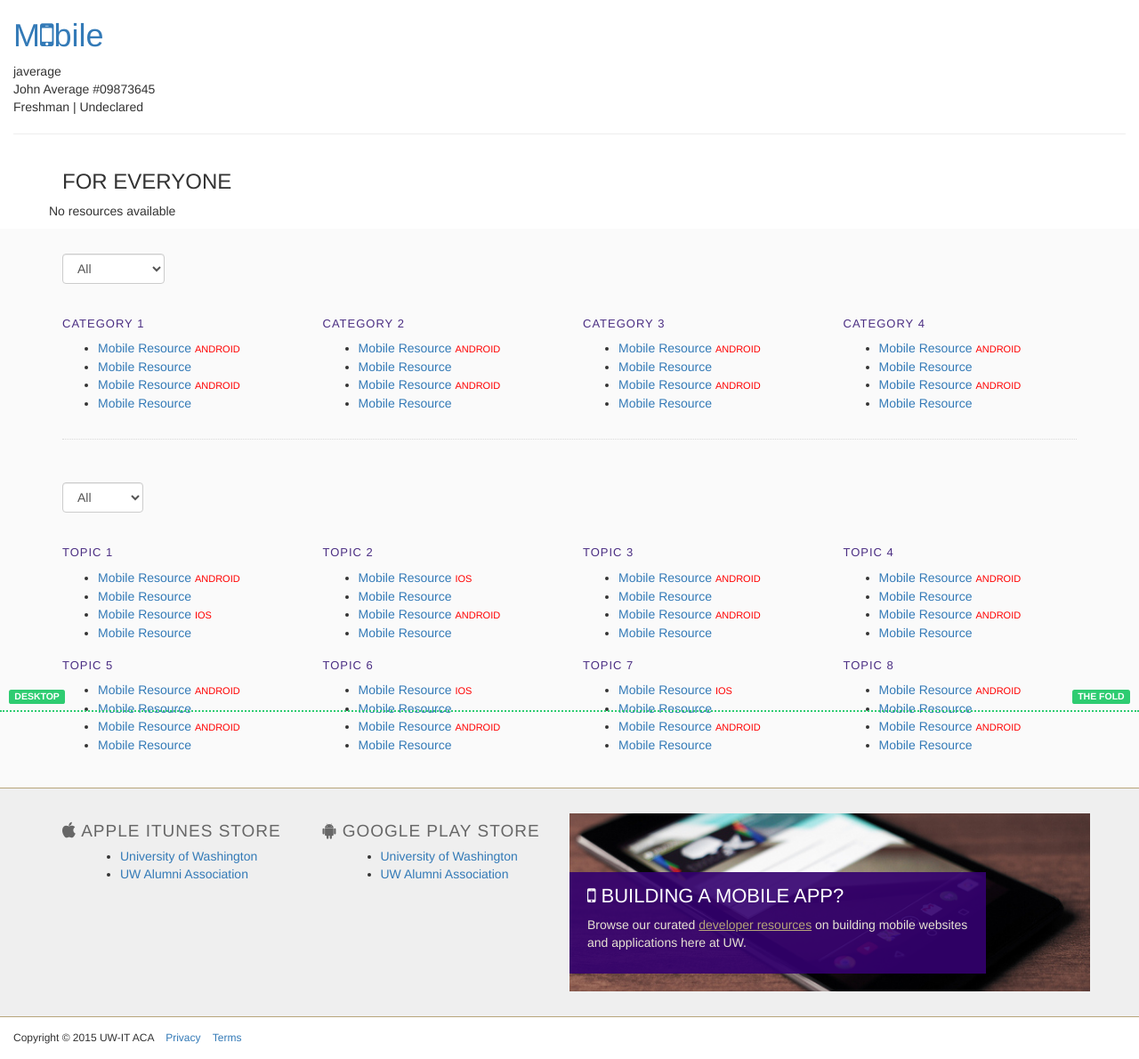
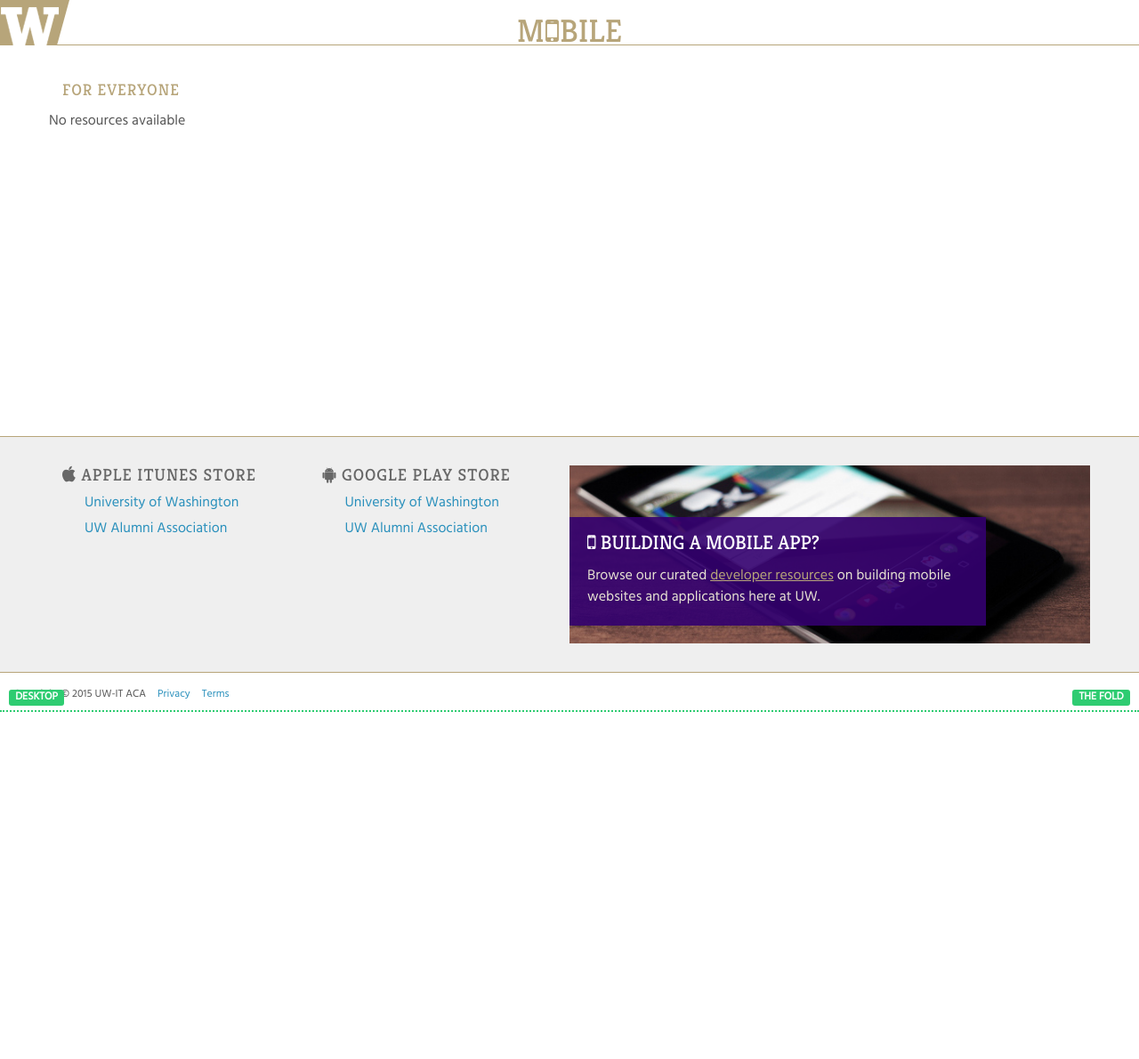
Before and after one commit to uw-it-aca/mdot, a Django app: template mdot/templates/mdot/home.html in a window 1280 px wide. Shown: the whole page at 89% size. After the commit the page ends 800 px from the top, so only its background shows below. Run offline with Django 3.2, Linux system fonts and the light colour scheme; the template is opened without the code that fills it, so the values that code supplies are empty; style sheets or scripts are compiled from the project's sources; some libraries are stand-ins or nearby versions.

Commit message:
Converts inline less to a file that renders inline.

```diff
--- /dev/null
+++ b/mdot/static/mdot/css/inline.less
@@ -0,0 +1,97 @@
+@uwpurple: #4b2e83;
+@gold: #b7a57a;
+@lightgold: #e8e3d3;
+@metgold: #85754d;
+@lightgray: #d9d9d9;
+@darkgray: #444;
+@altgray: #676767;
+@white: #fff;
+@black: #000;
+@text: #565656;
+
+body { overflow-x: hidden; font-family: 'Hind', sans-serif !important; font-size: 16px !important; -webkit-font-smoothing: antialiased; line-height:1.5 !important; color: @text !important; background-color: @white !important; -moz-osx-font-smoothing: grayscale;
+
+    .brand-title { position:absolute; top: 15px; right: 0;  left: 0; width:100%; text-align:center; }
+
+    h1,h2,h3,h4,h5 { margin-top:0; color:@darkgray;}
+
+    h2 {  margin-top: 0; margin-bottom: 5px; font-family: 'Kreon', serif; font-size: 36px; line-height: 1.3; color:@altgray; text-transform: uppercase; }
+
+    h3 { margin-top:20px; margin-bottom:10px; font-family: 'Kreon', serif; font-size: 23px; line-height:1.5;  letter-spacing: 1px;color: @gold; text-transform: uppercase;  }
+    h4 { margin-bottom: 10px; font-family: 'Kreon', serif; font-size: 20px; }
+    p { margin-bottom:5px; }
+    a { color:#2A90BC; }
+}
+
+.nobreak {white-space: nowrap;}
+
+ul { padding: 0; margin: 0; list-style: none;
+    li { padding: 0; margin: 0; line-height:1.8; }
+}
+
+.nobreak {white-space: nowrap;}
+
+.mdot-navbar {
+
+    .container-fluid {
+        position:relative;
+        min-height:51px;
+        border-bottom:1px solid @gold;
+        }
+
+    .uw-background { position: absolute; left:0; z-index:1;  width: 78px; border-top: @gold solid 51px; border-right: transparent solid 14px; }
+
+    .netid-background { position: absolute; right:0; bottom: 0; z-index:1; display: none; width: 90px; margin-bottom:0; border-bottom: @altgray solid 28px; border-left: transparent solid 8px; }
+
+	.uw-icon { position: absolute; bottom: -5px; left: -1px; z-index:99; width:70px; height:50px; }
+
+    .mdot-logo {font-family: 'Kreon', serif;
+        a { font-size:inherit; color: @gold; text-decoration: none; text-transform: uppercase;
+            i {padding: 0 1px; margin-bottom:-1px; font-size:97%;}
+        }
+    }
+
+    .mdot-netid { position: absolute; right:0; bottom: 3px; z-index:99; display: none; padding-right: 15px;  font-size:14px;
+        span { display: inline-block;  color: #fff; text-decoration: none;
+            a { text-decoration: underline; text-transform: uppercase; }
+        }
+    }
+
+}
+
+.mdot-user-info { display:none; padding-top: 2em; color: @darkgray;
+    hr { margin-bottom: 0; }
+}
+
+.mdot-feature { padding: 1em 0;
+
+     .container-fluid { padding-bottom:15px; margin-bottom:0;  background-color: white; border-bottom: grey solid 1px; }
+
+     h3 { font-size: 18px; }
+
+    .mdot-feature-group { min-height: 350px; margin-bottom: 0;
+
+        .mdot-feature-item { height: 125px; margin-bottom: 10px;
+
+			.mdot-resource-nolink { position: relative; display:block; width: 100%; height: 0; padding-bottom: 100%; color: @darkgray;  text-decoration: none; white-space: nowrap; background: @lightgray;  border: solid 1px @lightgray;
+
+				.mdot-resource-name {  position: absolute; right: 0; bottom: -22px; left: 0; z-index: 1; font-size: 11px; text-align: center; text-transform: uppercase; }
+
+			}
+
+            .mdot-resource-link { position: relative; display:block;  width: 100%; height: 0; padding-bottom: 99%; color: @darkgray;  text-decoration: none; white-space: nowrap; background: @lightgray; border: solid 1px @lightgray;
+
+                .mdot-resource-name {  position: absolute; right: 0; bottom: -22px; left: 0; z-index: 1; font-size: 12px; text-align: center; text-transform: uppercase;
+
+                    i { color: @lightgray; }
+                }
+            }
+
+            .mdot-resource-desc { display: inline-block; max-height: 70px;  margin-top: 5px; overflow: hidden; font-size: 12px; }
+        }
+
+    }
+
+}
+
+.mdot-categories { display: none; }
--- a/mdot/static/mdot/css/mobile.less
+++ b/mdot/static/mdot/css/mobile.less
@@ -24,6 +24,7 @@
 }
 
 .mdot-developers {
+    h2 {  padding: 3px 0 20px 0; font-size:19px; color:@gold; text-align:center; }
 }
 
 .mdot-categories { padding-bottom: 2em; background: #fafafa;
--- a/mdot/templates/mdot/base.html
+++ b/mdot/templates/mdot/base.html
@@ -49,106 +49,8 @@
 
         <!-- critical css (above the fold styles) -->
         {% compress css inline %}
-        <style rel="stylesheet" type="text/less">
-
-            @uwpurple: #4b2e83;
-            @gold: #b7a57a;
-            @lightgold: #e8e3d3;
-            @metgold: #85754d;
-            @lightgray: #d9d9d9;
-            @darkgray: #444;
-            @altgray: #676767;
-            @white: #fff;
-            @black: #000;
-            @text: #565656;
-
-            body { overflow-x: hidden; font-family: 'Hind', sans-serif !important; background-color: @white !important; font-size: 16px !important; color: @text !important; line-height:1.5 !important;  -webkit-font-smoothing: antialiased; -moz-osx-font-smoothing: grayscale;
-
-	            .brand-title { width:100%; text-align:center; position:absolute; left: 0; right: 0; top: 15px;}
-	            h1,h2,h3,h4,h5 { margin-top:0; color:@darkgray;}
-                h2 { font-family: 'Kreon', serif; font-size: 36px; margin-top: 0; margin-bottom: 5px; text-transform: uppercase; color:@altgray; line-height: 1.3;
-                    &#page_header {padding: 3px 0px 20px 0px; text-align:center; color:@gold; font-size:19px; }
-                }
-                h3 { font-family: 'Kreon', serif; text-transform: uppercase; font-size: 23px; letter-spacing: 1px; margin-top:20px; margin-bottom:10px; color: @gold; line-height:1.5; }
-                h4 {font-family: 'Kreon', serif; font-size: 20px; margin-bottom: 10px;  }
-	            p {margin-bottom:5px;}
-	            a {color:#2A90BC;}
-            }
-
-            .nobreak {white-space: nowrap;}
-
-            ul { list-style: none; padding: 0; margin: 0;
-                li { padding: 0; margin: 0; line-height:1.8; }
-            }
-
-            .nobreak {white-space: nowrap;}
-
-            .mdot-navbar {
-
-                .container-fluid {
-	                position:relative;
-	                min-height:51px;
-	                border-bottom:1px solid @gold;
-	                }
-
-	            .uw-background {position: absolute; z-index:1; left:0; width: 78px; border-right: transparent solid 14px; border-top: @gold solid 51px;}
-		        .netid-background {position: absolute; z-index:1; right:0; bottom: 0; width: 90px; border-left: transparent solid 8px; border-bottom: @altgray solid 28px; margin-bottom:0; display: none; }
-
-				.uw-icon {background: transparent url("{% static "mdot/img/w-mini_wht.png" %}") no-repeat; position: absolute; bottom: -5px; left: -1px; z-index:99; width:70px; height:50px;
-				}
-
-                .mdot-logo {font-family: 'Kreon', serif;
-	                a {color: @gold; text-decoration: none; font-size:inherit; text-transform: uppercase;
-	                    i {padding: 0 1px; margin-bottom:-1px; font-size:97%;}
-                    }
-                }
-
-                .mdot-netid { position: absolute; right:0; padding-right: 15px; bottom: 3px; z-index:99; font-size:14px; display: none;
-                    span { color: #fff; text-decoration: none; display: inline-block;
-                        a {text-transform: uppercase; text-decoration: underline;}
-                    }
-                }
-
-            }
-
-            .mdot-user-info { display:none; color: @darkgray; padding-top: 2em;
-	            hr { margin-bottom: 0; }
-            }
-
-            .mdot-feature { padding: 1em 0;
-
-                 .container-fluid {margin-bottom:0; padding-bottom:15px; border-bottom: grey solid 1px; background-color: white;}
-
-                 h3 { font-size: 18px; }
-
-                .mdot-feature-group { margin-bottom: 0; min-height: 350px;
-
-                    .mdot-feature-item { height: 125px; margin-bottom: 10px;
-
-						.mdot-resource-nolink { display:block; background: @lightgray; width: 100%; height: 0; padding-bottom: 100%; color: @darkgray;  text-decoration: none; position: relative; white-space: nowrap; border: solid 1px @lightgray;
-
-							.mdot-resource-name { font-size: 11px; text-transform: uppercase; position: absolute; left: 0; right: 0; bottom: -22px; z-index: 1; text-align: center; }
-
-						}
-
-                        .mdot-resource-link { display:block; background: @lightgray; width: 100%; height: 0; padding-bottom: 99%; color: @darkgray;  text-decoration: none; position: relative; white-space: nowrap; border: solid 1px @lightgray;
-
-                            .mdot-resource-name { font-size: 12px; text-transform: uppercase; position: absolute; left: 0; right: 0; bottom: -22px; z-index: 1; text-align: center;
-
-                                i { color: @lightgray; }
-                            }
-                        }
-
-                        .mdot-resource-desc { margin-top: 5px; font-size: 12px; display: inline-block; max-height: 70px; overflow: hidden; }
-                    }
-
-                }
-
-            }
-
-            .mdot-categories { display: none; }
-
-            {% block app_css_inline %}{% endblock %}
+        <link rel="stylesheet" href="{% static "mdot/css/inline.less" %}" type="text/less">
+        {% block app_css_inline %}{% endblock %}
         </style>
         {% endcompress %}
 
@@ -206,7 +108,7 @@
 
         <div class="mdot-navbar" role="banner" aria-labelledby="app_header">
             <div class="container-fluid">
-                <div class="uw-icon"></div>
+                <div class="uw-icon" style="background: transparent url('{% static "mdot/img/w-mini_wht.png" %}') no-repeat;"></div>
                 <div class="uw-background"></div>
                 <div class="brand-title"><h1 id="app_header" class="mdot-logo">
 	                <a href="/" title="UW Mobile Resources">
--- a/mdot/templates/mdot/home.html
+++ b/mdot/templates/mdot/home.html
@@ -8,7 +8,7 @@
 
 <div class="mdot-feature">
 
-    <h2 class="sr-only" id="page_header">Featured applications and resources</h2>
+    <h2 class="sr-only">Featured applications and resources</h2>
 
     <div id="slider_container">
 
```
